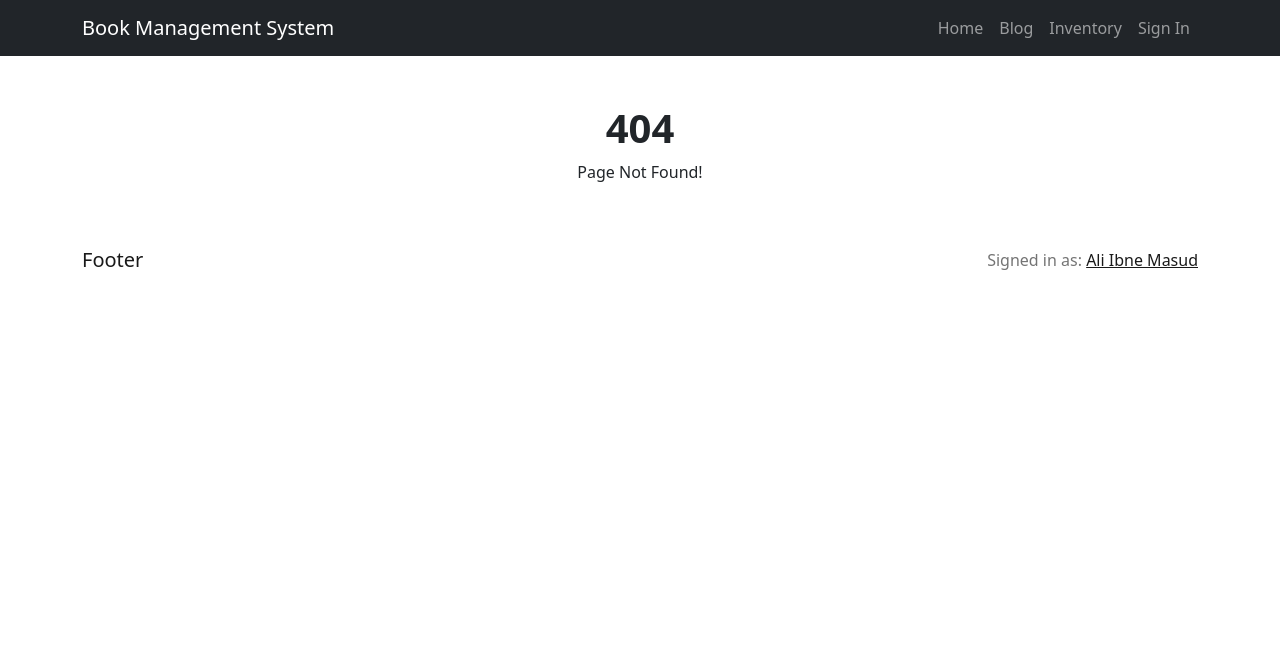
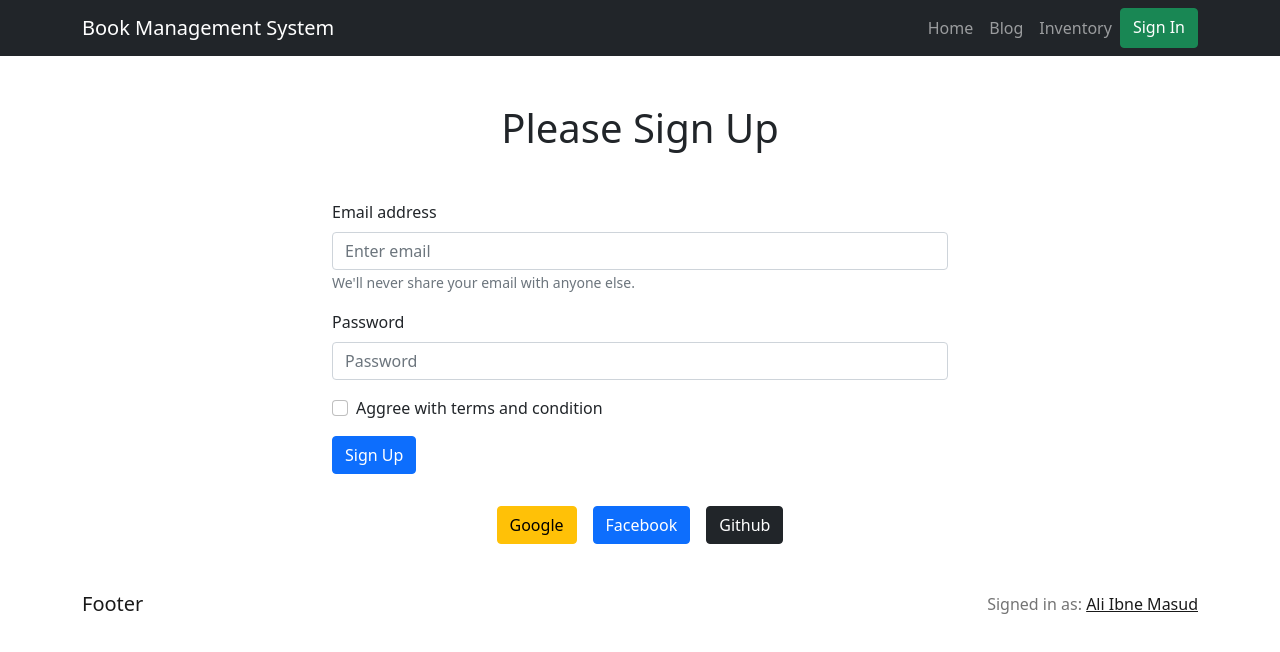
Before and after one commit to aliibnemasud/cycle-warehouse-client-side, a React (Create React App) app: page /signup in a window 1280 px wide. Before the commit this address had no page. Shown: the top 652 px of the page. Built offline with nearby package versions, Linux system fonts and the light colour scheme; no server answers.

Commit message:
Sign in and signup page updated

```diff
--- a/src/App.js
+++ b/src/App.js
@@ -7,6 +7,7 @@ import Home from './componants/Home/Home';
 import Inventory from './componants/Inventory/Inventory';
 import RequireAuth from './componants/RequireAuth/RequireAuth';
 import SignIn from './componants/signIn/SignIn';
+import SignUp from './componants/Signup/SignUp';
 
 function App() {
   return (
@@ -17,6 +18,7 @@ function App() {
         <Route path='/' element={<Home></Home>}></Route>
         <Route path='/home' element={<Home></Home>}></Route>
         <Route path='/signin' element={<SignIn></SignIn>}></Route>
+        <Route path='/signup' element={<SignUp></SignUp>}></Route>
         <Route path='*' element={<Error></Error>}></Route>
           <Route path='/inventory' element={<RequireAuth><Inventory></Inventory></RequireAuth>}></Route>
       </Routes>
--- a/src/componants/Header/Header.js
+++ b/src/componants/Header/Header.js
@@ -1,7 +1,20 @@
 import React from 'react';
-import { Container, Nav, Navbar, NavDropdown } from 'react-bootstrap';
+import { signOut } from 'firebase/auth';
+import { Button, Container, Nav, Navbar, NavDropdown } from 'react-bootstrap';
+import { useAuthState } from 'react-firebase-hooks/auth';
+import { Link, useNavigate } from 'react-router-dom';
+import auth from '../../firebase.init';
 
 const Header = () => {
+    const navigate = useNavigate();
+    const [user] = useAuthState(auth);
+    const logout = () => {
+        signOut(auth)
+        .then(()=> {
+            navigate('/')
+        })
+
+    }
     return (
         <Navbar collapseOnSelect expand="lg" bg="dark" variant="dark">
             <Container>
@@ -12,7 +25,8 @@ const Header = () => {
                         <Nav.Link href="/home">Home</Nav.Link>
                         <Nav.Link href="/blog">Blog</Nav.Link>
                         <Nav.Link href="/inventory">Inventory</Nav.Link>
-                        <Nav.Link href="/signin">Sign In</Nav.Link>
+
+                        {user?.uid ? <button className='btn btn-warning signBtn' onClick={logout}>Sign Out</button> :<Link to="/signin" className='btn btn-success signBtn'>Sign In</Link>}
 
                         {/* <Nav.Link eventKey={2} href="#memes">Somthing</Nav.Link>
                         <NavDropdown title="Ali Ibne Masud" id="collasible-nav-dropdown">
--- a/src/componants/RequireAuth/RequireAuth.js
+++ b/src/componants/RequireAuth/RequireAuth.js
@@ -11,7 +11,7 @@ function RequireAuth({ children }) {
       return <Loading></Loading>
     }
     if (!user) {
-      return <Navigate to="/login" state={{ from: location }} replace />;
+      return <Navigate to="/signin" state={{ from: location }} replace />;
     }
 
     return children;
--- /dev/null
+++ b/src/componants/Signup/SignUp.js
@@ -0,0 +1,53 @@
+import React, { useRef, useState } from 'react';
+import { Button, Form } from 'react-bootstrap';
+import auth from '../../firebase.init';
+import { useCreateUserWithEmailAndPassword } from 'react-firebase-hooks/auth';
+import SocialLogin from '../signIn/SocialLogin/SocialLogin';
+
+const SignUp = () => {
+    const emailRef = useRef('');
+    const passwordRef = useRef('');
+
+    const [createUserWithEmailAndPassword, user, loading, error] = useCreateUserWithEmailAndPassword(auth);
+
+    const [email, setEmail] = useState('');
+    const [password, setPasswword] = useState('');
+
+
+    const handleSubmit = event => {
+        event.preventDefault();
+        const email = emailRef.current.value;
+        const password = passwordRef.current.value;
+        createUserWithEmailAndPassword(email, password);
+    }
+
+    return (
+        <div>
+            <h1 className='text-center my-5'>Please Sign Up</h1>
+            <Form className='container w-50 mt-5' onSubmit={handleSubmit}>
+            <Form.Group className="mb-3" controlId="formBasicEmail">
+                <Form.Label>Email address</Form.Label>
+                <Form.Control ref={emailRef} type="email" placeholder="Enter email"  required/>
+                <Form.Text className="text-muted">
+                    We'll never share your email with anyone else.
+                </Form.Text>
+            </Form.Group>
+
+            <Form.Group className="mb-3" controlId="formBasicPassword">
+                <Form.Label>Password</Form.Label>
+                <Form.Control ref={passwordRef} type="password" placeholder="Password" required />
+            </Form.Group>
+            <Form.Group className="mb-3" controlId="formBasicCheckbox">
+                <Form.Check type="checkbox" label="Aggree with terms and condition" />
+            </Form.Group>
+            <Button variant="primary" type="submit">
+                Sign Up
+            </Button>
+        </Form>
+
+        <SocialLogin></SocialLogin>
+        </div>
+    );
+};
+
+export default SignUp;
--- a/src/componants/signIn/SignIn.js
+++ b/src/componants/signIn/SignIn.js
@@ -1,52 +1,52 @@
 import React, { useRef, useState } from 'react';
 import { Button, Form } from 'react-bootstrap';
 import auth from '../../firebase.init';
-import { useCreateUserWithEmailAndPassword } from 'react-firebase-hooks/auth';
+import { useCreateUserWithEmailAndPassword, useSignInWithEmailAndPassword } from 'react-firebase-hooks/auth';
 import SocialLogin from './SocialLogin/SocialLogin';
+import { Link } from 'react-router-dom';
 
 const SignIn = () => {
     const emailRef = useRef('');
     const passwordRef = useRef('');
 
-    const [
-        createUserWithEmailAndPassword,
-        user,
-        loading,
-        error,
-      ] = useCreateUserWithEmailAndPassword(auth);
+    const [signInWithEmailAndPassword, user, loading, error,] = useSignInWithEmailAndPassword(auth);
+
 
     const [email, setEmail] = useState('');
     const [password, setPasswword] = useState('');
 
 
-    const handleSubmit = event => {
+
+
+    const handleSignIn = event => {
         event.preventDefault();
         const email = emailRef.current.value;
         const password = passwordRef.current.value;
-        createUserWithEmailAndPassword(email, password);
+        signInWithEmailAndPassword(email, password);
+    }
 
-
-    }
     return (
         <div>
-            <Form className='container w-50 mt-5' onSubmit={handleSubmit}>
+            <h1 className='text-center my-5'>Please Sign In</h1>
+            <Form className='container w-50 mt-5' onSubmit={handleSignIn}>
                 <Form.Group className="mb-3" controlId="formBasicEmail">
                     <Form.Label>Email address</Form.Label>
-                <Form.Control ref={emailRef} type="email" placeholder="Enter email"  required/>
-                <Form.Text className="text-muted">
-                    We'll never share your email with anyone else.
-                </Form.Text>
+                    <Form.Control ref={emailRef} type="email" placeholder="Enter email" required />
+
                 </Form.Group>
 
                 <Form.Group className="mb-3" controlId="formBasicPassword">
                     <Form.Label>Password</Form.Label>
                     <Form.Control ref={passwordRef} type="password" placeholder="Password" required />
+
+                    <Form.Text className="text-muted">
+                        Don't have account? <Link to='/signup'>Sign Up</Link>
+                    </Form.Text>
                 </Form.Group>
-            <Form.Group className="mb-3" controlId="formBasicCheckbox">
-                <Form.Check type="checkbox" label="Aggree with terms and condition" />
-            </Form.Group>
+
+
                 <Button variant="primary" type="submit">
-                Sign Up
+                    Sign In
                 </Button>
             </Form>
 
```
Lines whose indentation alone changed are shown as unchanged.
